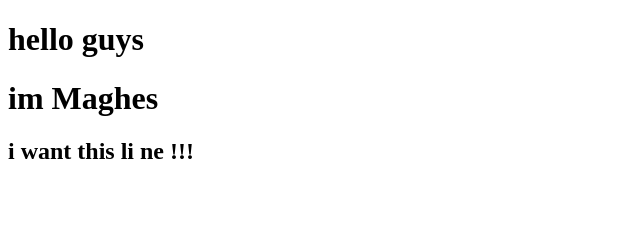
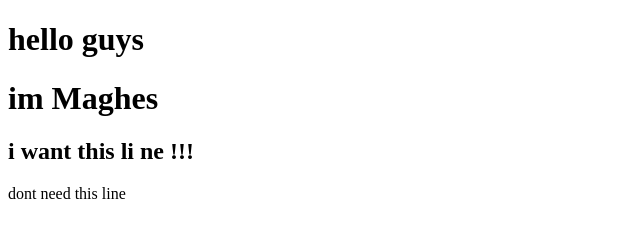
Before and after one commit to metaxcoder1/codebase, a plain HTML site: page index.html in a window 1280 px wide. Shown: the whole page, without its empty margins (0-640 px from the left). Drawn offline with Linux system fonts and the light colour scheme.

Commit message:
Update index.html

```diff
--- a/index.html
+++ b/index.html
@@ -9,5 +9,6 @@
     <h1>hello guys</h1>
     <h1>im Maghes</h1>
     <h2>i want this li ne !!!</h2>
+    dont need this line
 </body>
 </html>
```
